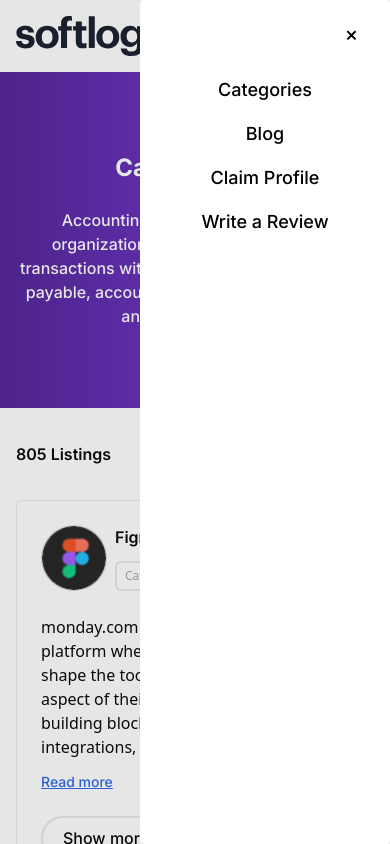
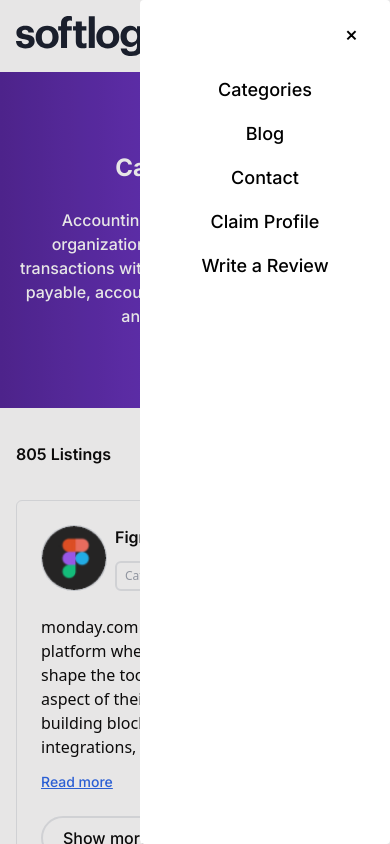
Before and after one commit to Lutfullo1/softlog, a React (Vite) app: page / in a window 390 px wide. Both pictures are taken after a click on the button 338 px from the left and 36 px from the top of the page. Shown: the top 844 px of the page. Built offline with nearby package versions, Linux system fonts and the light colour scheme.

Commit message:
modal new changes

```diff
--- a/src/layout/header/header.jsx
+++ b/src/layout/header/header.jsx
@@ -54,6 +54,9 @@ export const Header = () => {
                 Blog
               </li>
               <li className="font-inter text-lg font-medium hover:text-gray-700 cursor-pointer">
+                Contact
+              </li>
+              <li className="font-inter text-lg font-medium hover:text-gray-700 cursor-pointer">
                 Claim Profile
               </li>
               <li className="font-inter text-lg font-medium hover:text-gray-700 cursor-pointer">
```
